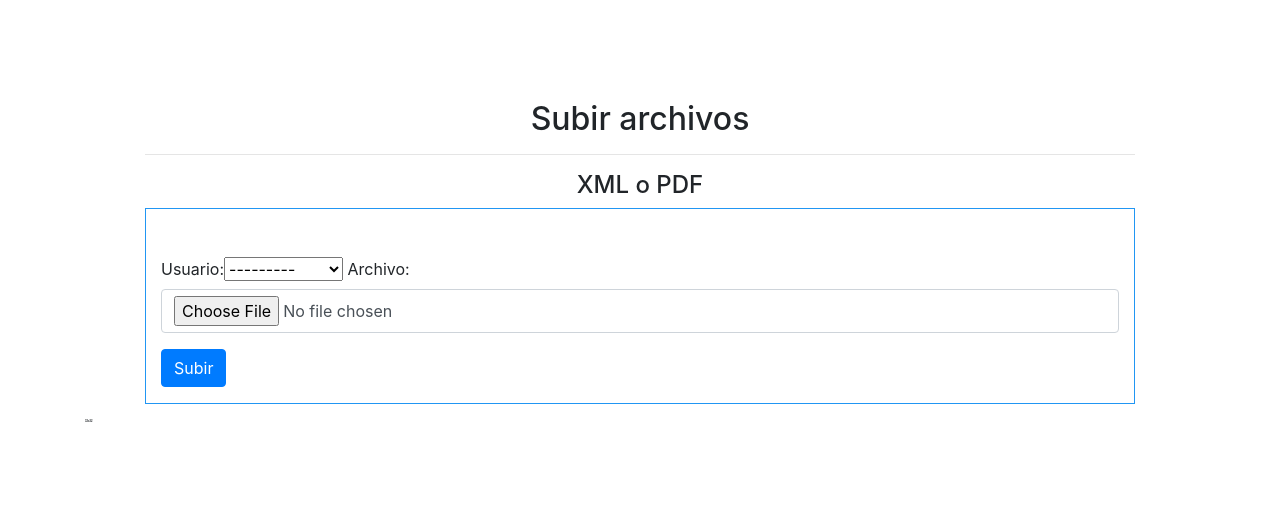
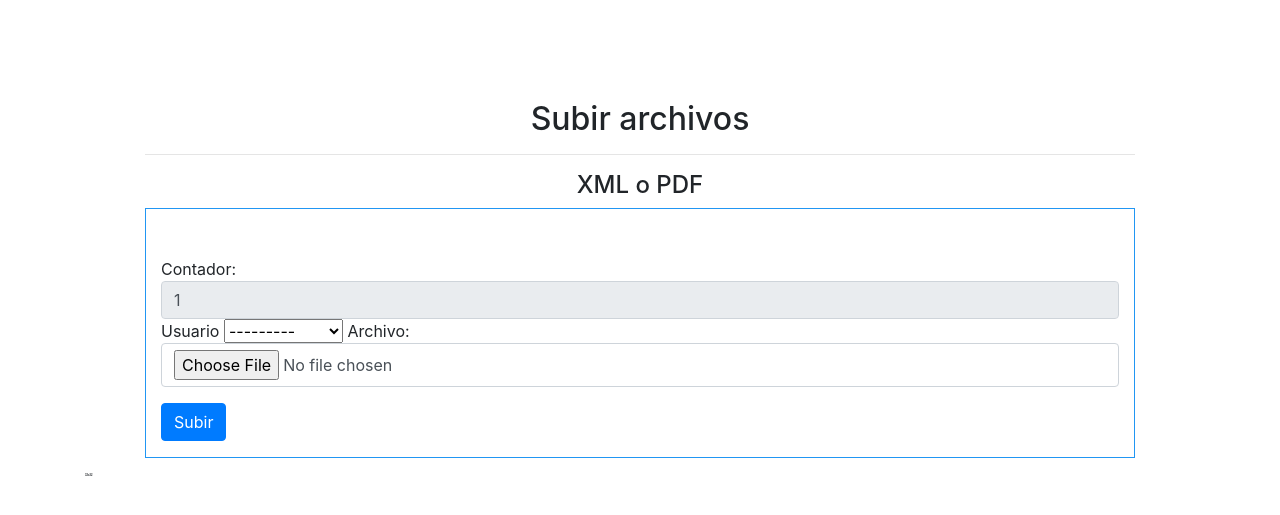
Before and after one commit to AlexSB664/ACV1, a Django app: template templates/administrador/subida.html in a window 1280 px wide. Shown: the part 56-571 px from the top of the page. Run offline with Django 3.2, Linux system fonts and the light colour scheme; the template is opened without the code that fills it: values that come from a table or form of the project are taken from there, others are empty; tables that the repository leaves empty hold one stand-in row (values such as "Sample post"); some libraries are stand-ins or nearby versions.

Commit message:
plantilla xml para administrador

```diff
--- a/administrador/forms.py
+++ b/administrador/forms.py
@@ -19,10 +19,12 @@ class ArchivoForm(forms.ModelForm):
 class ArchivoForm1(forms.ModelForm):
     class Meta:
         model = Archivo
-        fields = ('usuario','archivo',)
+        fields = ('contador','usuario','archivo',)
         widgets = {
             'archivo': forms.FileInput(attrs = {'class':'form-control','accept':'.pdf,.xml'}),
+            'contador': forms.TextInput(attrs = {'class':'form-control','readonly':'readonly'}),
         }
         labels = {
             'archivo' : 'Archivo:',
+            'contador': 'Contador:',
         }
--- a/templates/administrador/menu.html
+++ b/templates/administrador/menu.html
@@ -27,7 +27,7 @@
             </div>
           </li>
           <li class="nav-item">
-            <a class="nav-link" href="../cerrar">Salir</a>
+            <a class="nav-link" href="{% url 'logout' %}">Salir</a>
           </li>
         </ul>
       </div>
--- a/templates/administrador/subida.html
+++ b/templates/administrador/subida.html
@@ -43,7 +43,17 @@
                         <div class="form-group">
                             <span id='message'></span>
 
-   {{form}}
+   {% for fields in form%}
+   {% if fields.name == 'contador' %}
+        {{fields.label}}
+        <input type="text" name="contador" class="form-control" readonly="readonly" id="id_contador" value="{{admin.id}}">
+   {% else %}
+        {{fields.label}}
+      {{fields}}
+
+   {% endif %}
+
+   {% endfor %}
                         </div>
                         <div class="form-group">
                             <div>
```
Also changed, not shown: administrador/views.py (+8 -4 lines), media/documentos/user_1/EJEMPLO_NOMINA_1.xml (added, +1 -0 lines), media/documentos/user_1/EJEMPLO_NOMINA_1_omUjRDj.xml (added, +1 -0 lines), media/documentos/user_1/NC_80_FLORIDO_ENSENADA_JUAREZ.xml (added, +1 -0 lines), media/documentos/user_1/PAGO_14.xml (added, +1 -0 lines), administrador/migrations/0010_auto_20190227_1804.py (added).
